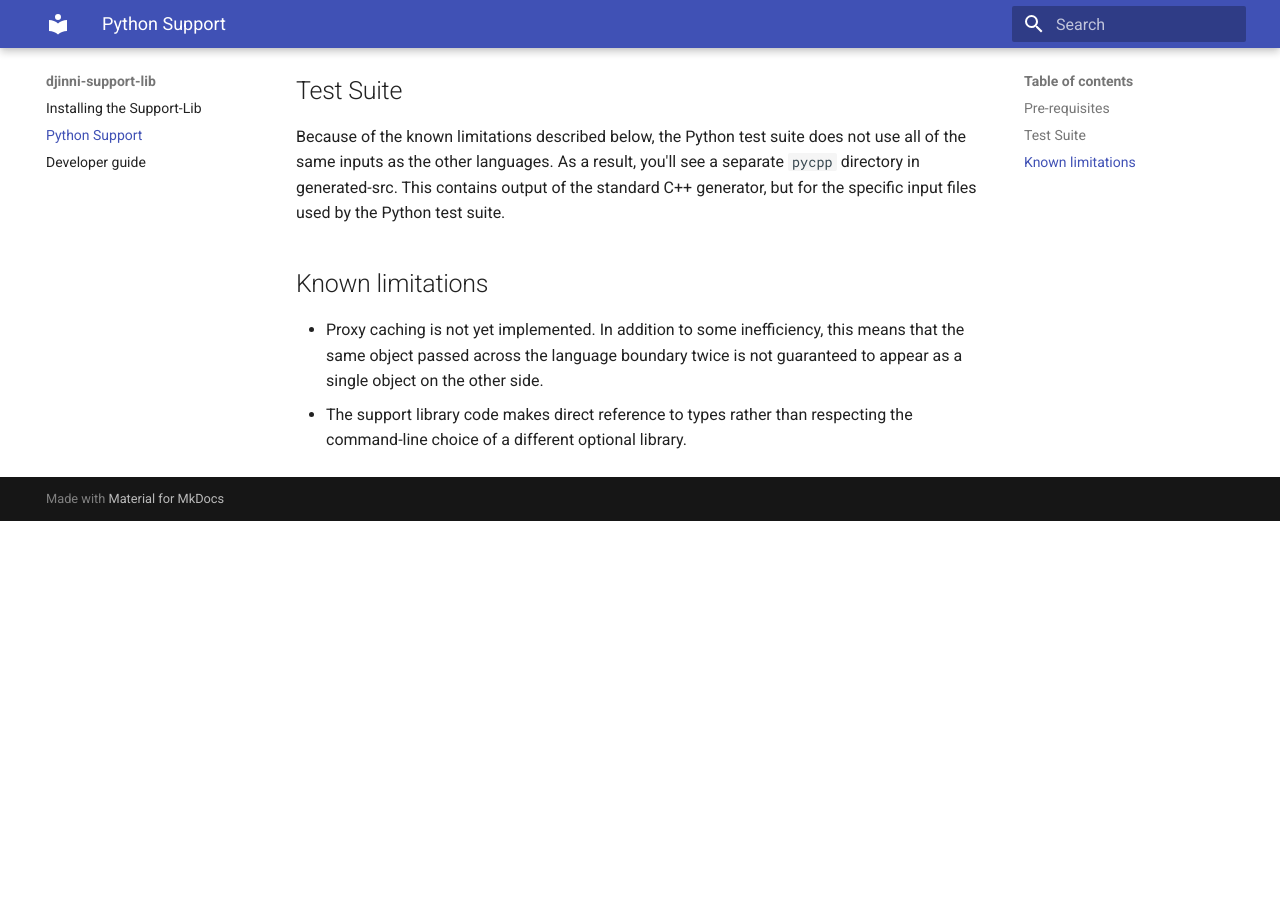
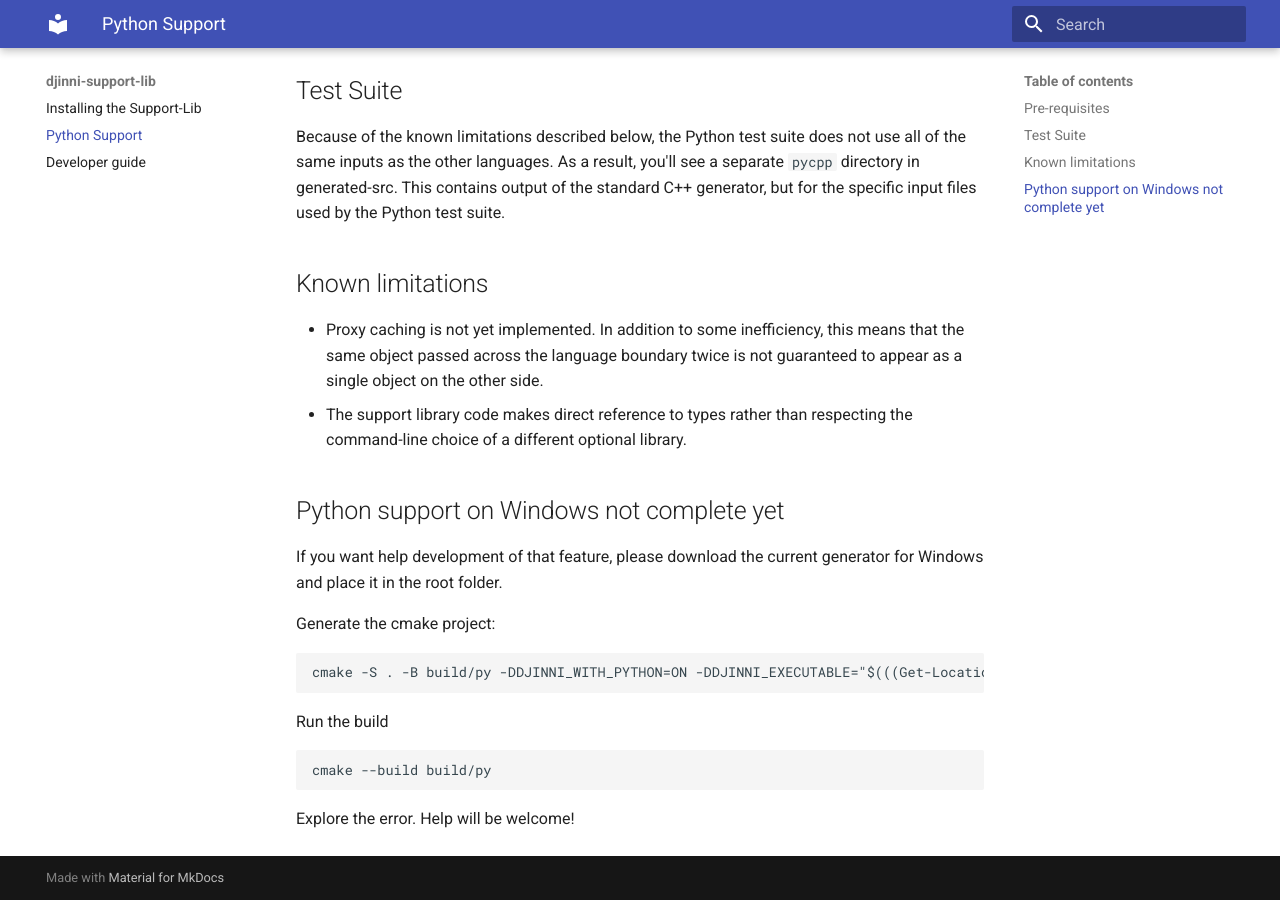
Before and after one commit to cross-language-cpp/djinni-support-lib, an MkDocs documentation site: the page built from docs/python-support.md, in a window 1280 px wide and 900 px high, scrolled down 620 px. Built offline with MkDocs 1.6.1 and Material for MkDocs 9.7.7, drawn with Linux system fonts in a browser that asks for light colours; before the commit the page ends 1141 px from its top, so only the background shows below that.

Commit message:
Update docs for Python support on Windows

````diff
--- a/docs/python-support.md
+++ b/docs/python-support.md
@@ -36,3 +36,23 @@ object passed across the language boundary twice is not guaranteed to appear as
 the other side.
 * The support library code makes direct reference to <optional> types rather than respecting the
 command-line choice of a different optional library.
+
+
+## Python support on Windows not complete yet
+
+If you want help development of that feature, please download the current generator for Windows and place it in the root folder.
+
+Generate the cmake project:
+
+```
+cmake -S . -B build/py -DDJINNI_WITH_PYTHON=ON -DDJINNI_EXECUTABLE="$(((Get-Location).Path) -replace "\\","/")/djinni.bat" -G "Visual Studio 16 2019"
+```
+
+
+Run the build
+
+```
+cmake --build build/py
+```
+
+Explore the error. Help will be welcome!
````
Also changed, not shown: 1 other file.
